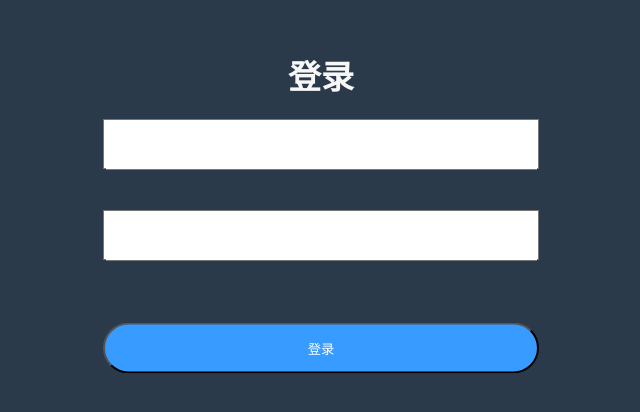
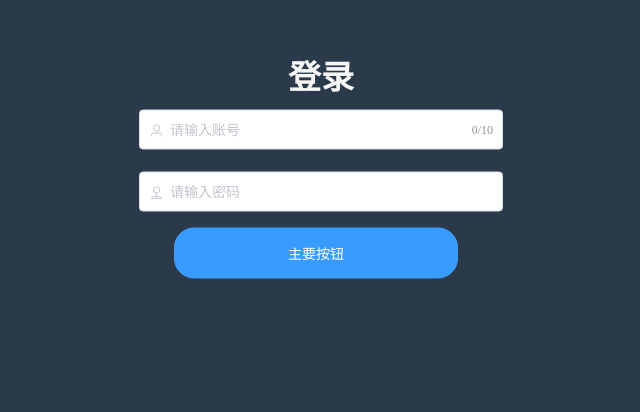
Before and after one commit to zx2022x/vuenodeshop, a Vue app: page /adminLogin#/adminLogin in a window 1280 px wide. Shown: the part 188-600 px from the top of the page, without its empty margins (319-959 px from the left). Built offline with nearby package versions, Linux system fonts and the light colour scheme.

Commit message:
登录页面优化了下

```diff
--- a/src/App.vue
+++ b/src/App.vue
@@ -9,13 +9,13 @@
 <script>
 
 // import AdminLogin from '@/pages/admin/Login'
-import AdminHome from '@/pages/admin/adminHome'
+// import AdminHome from '@/pages/admin/adminHome'
 
 export default {
   name: 'App',
   components: {
 
-    AdminHome,
+    // AdminHome,
   }
 }
 </script>
--- a/src/pages/admin/Login/index.vue
+++ b/src/pages/admin/Login/index.vue
@@ -1,10 +1,24 @@
 <template>
   <div class="aa">
     <div class="adminLogin">
-      <h1>登录</h1>
+      <!-- <h1>登录</h1>
       <input type="text" v-model="user_name"/> <br />
       <input type="password" v-model="password"/><br />
-      <button @click="adminlogin">登录</button>
+      <button @click="adminlogin">登录</button> -->
+      <h1>登录</h1>
+      <el-input
+        type="text"
+        placeholder="请输入账号"
+        v-model="user_name"
+        maxlength="10"
+        show-word-limit
+         prefix-icon="el-icon-user"
+      >
+
+      </el-input>
+      <el-input placeholder="请输入密码" v-model="password"  maxlength="10" show-password prefix-icon="el-icon-coordinate"></el-input>
+       <!-- <el-button type="primary" plain @click="adminlogi">主要按钮</el-button> -->
+         <el-button type="primary" round  @click="adminlogin">主要按钮</el-button>
     </div>
   </div>
 </template>
@@ -13,32 +27,32 @@
 export default {
   name: "adminLogin",
 
-  data(){
-     return{
-         user_name:"",
-         password:"",
-     }
+  data() {
+    return {
+      user_name:"",
+      password: "",
+    };
   },
-  methods:{
+  methods: {
+    async adminlogin() {
+      try {
+        const { user_name, password } = this; //
 
-    async adminlogin(){
-      try {
-        const{user_name,password}=this//
+        user_name &&
+          password &&
+          (await this.$store.dispatch("adminUserLogin", {
+            user_name,
+            password,
+          }));
 
-        user_name&&password&&(await this.$store.dispatch('adminUserLogin',{user_name,password}))
-
-        this.$router.push('/adminHome')
-          // this.$store.dipatch('')
+        this.$router.push("/adminHome");
+        // this.$store.dipatch('')
       } catch (error) {
-
-         alert("前台"+error.message)
+        alert("管理员登录" + error.message);
       }
-
-    }
-  }
-
+    },
+  },
 };
-
 </script >
 
 <style lang='less' scoped>
@@ -48,30 +62,28 @@ export default {
   width: 100%;
   position: fixed;
   color: rgb(247, 247, 247);
+
   .adminLogin {
-    width: 436px;
+    width: 364px;
     height: 323px;
     position: absolute;
     left: 50%;
     top: 50%;
     transform: translate(-50%, -50%);
+    // background-color: #2e4156;
 
-    input {
+    .el-input{
+       margin: 11px 0;
+    }
+    .el-button {
       text-align: center;
 
-      margin: 20px 0;
-      width: 436px;
-      height: 51px;
-
-    }
-    button {
-      text-align: center;
-      position: absolute;
-      width: 436px;
+      width: 284px;
       height: 51px;
       background-color: #379bff;
       bottom: 0;
-      border-radius: 30px;
+      margin:5px 0 0 35px;
+
       color: white;
     }
     h1 {
--- a/src/router/routes.js
+++ b/src/router/routes.js
@@ -1,8 +1,9 @@
+
 export default [
     {
         //默认位置
         path: '/',
-        component: () => import('@/pages/admin/adminHome')
+        redirect: '/adminLogin'
     },
     //管理员登录
     {
```
